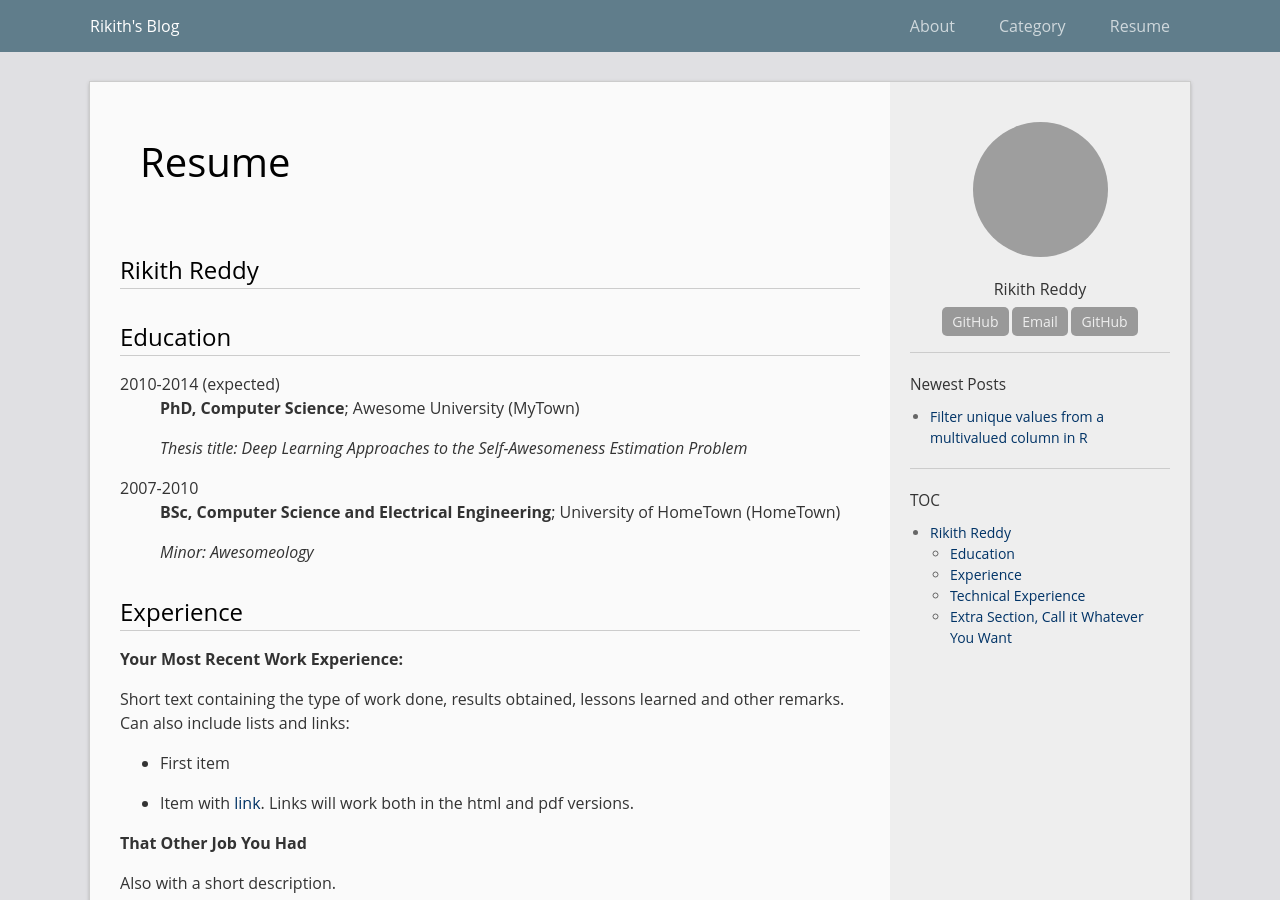
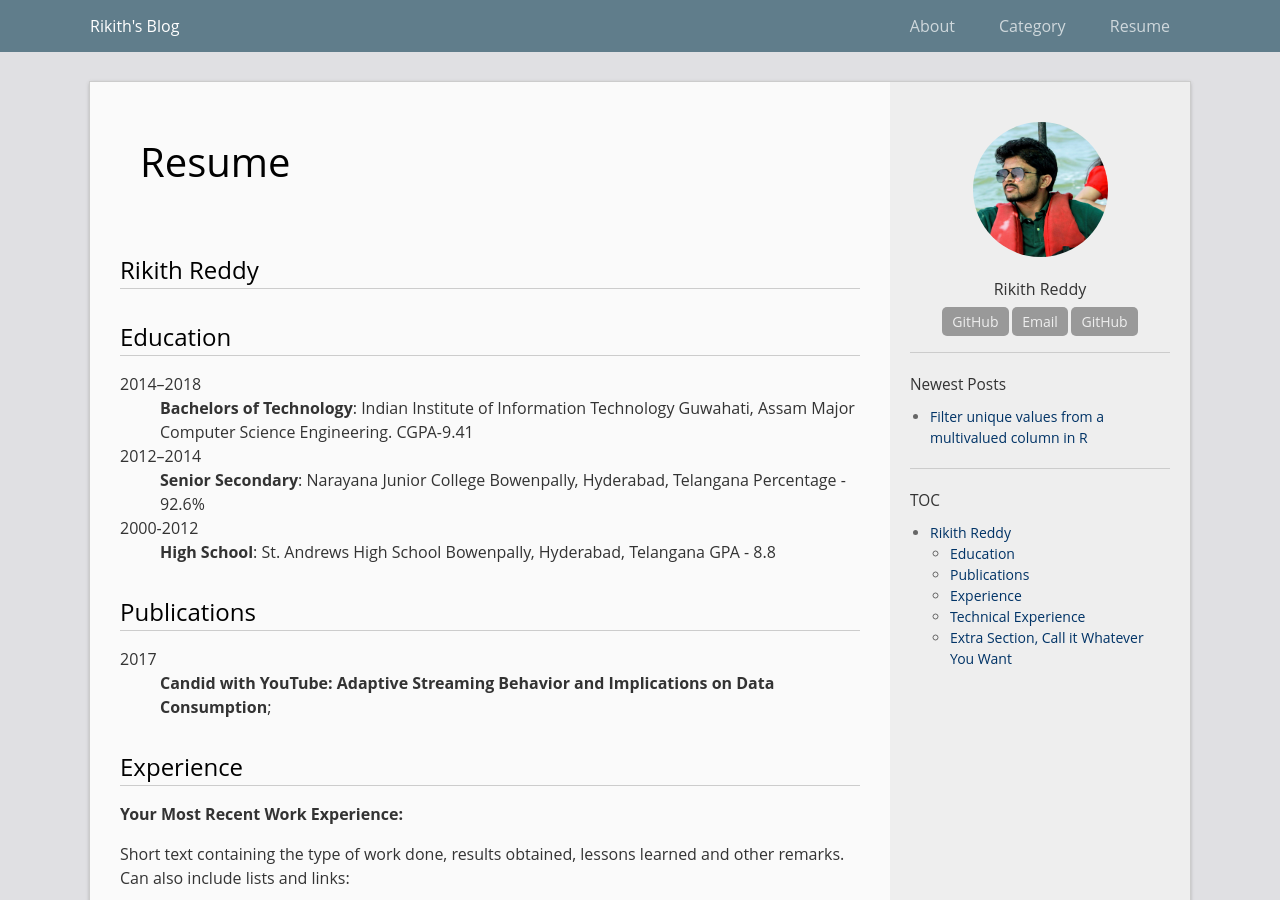
Before and after one commit to rikithreddy/rikithreddy.github.io, a Jekyll site: the page built from resume.md, in a window 1280 px wide and 900 px high. Built offline with Jekyll 4.4.1, drawn with Linux system fonts in a browser that asks for light colours; grey boxes are pictures that could not be loaded.

Commit message:
Modified resume

```diff
--- a/_config.yml
+++ b/_config.yml
@@ -9,8 +9,8 @@ description: >
 # Your information
 email: rikith.legend@gmail.com
 author: Rikith Reddy
-avatar: "//www.gravatar.com/avatar/your_email_md5?d=mm&s=135"
-profile: One sentence introducing yourself.
+avatar: "http://rikithreddy.github.io/assets/images/profile.JPG"
+profile:  "Solve intelligence and then use intelligence to solve everything else"
 #twitter_username: twitter_username
 github_username:  rikithreddy
 profile_links:
--- a/resume.md
+++ b/resume.md
@@ -11,17 +11,26 @@
 Education
 ---------
 
-2010-2014 (expected)
-:   **PhD, Computer Science**; Awesome University (MyTown)
+2014–2018
+:   **Bachelors of Technology**:   Indian Institute of Information Technology Guwahati, Assam
+    Major Computer Science Engineering.
+    CGPA-9.41
 
-    *Thesis title: Deep Learning Approaches to the Self-Awesomeness
-     Estimation Problem*
+2012–2014
+:   **Senior Secondary**: Narayana Junior College Bowenpally, Hyderabad, Telangana
+    Percentage - 92.6%
 
-2007-2010
-:   **BSc, Computer Science and Electrical Engineering**; University of
-    HomeTown (HomeTown)
+2000-2012
+:   **High School**: St. Andrews High School Bowenpally, Hyderabad, Telangana
+    GPA - 8.8
 
-    *Minor: Awesomeology*
+
+
+Publications
+----------
+2017
+:   **Candid with YouTube: Adaptive Streaming Behavior and Implications on Data Consumption**;
+
 
 Experience
 ----------
```
Also changed, not shown: 8 other files.
